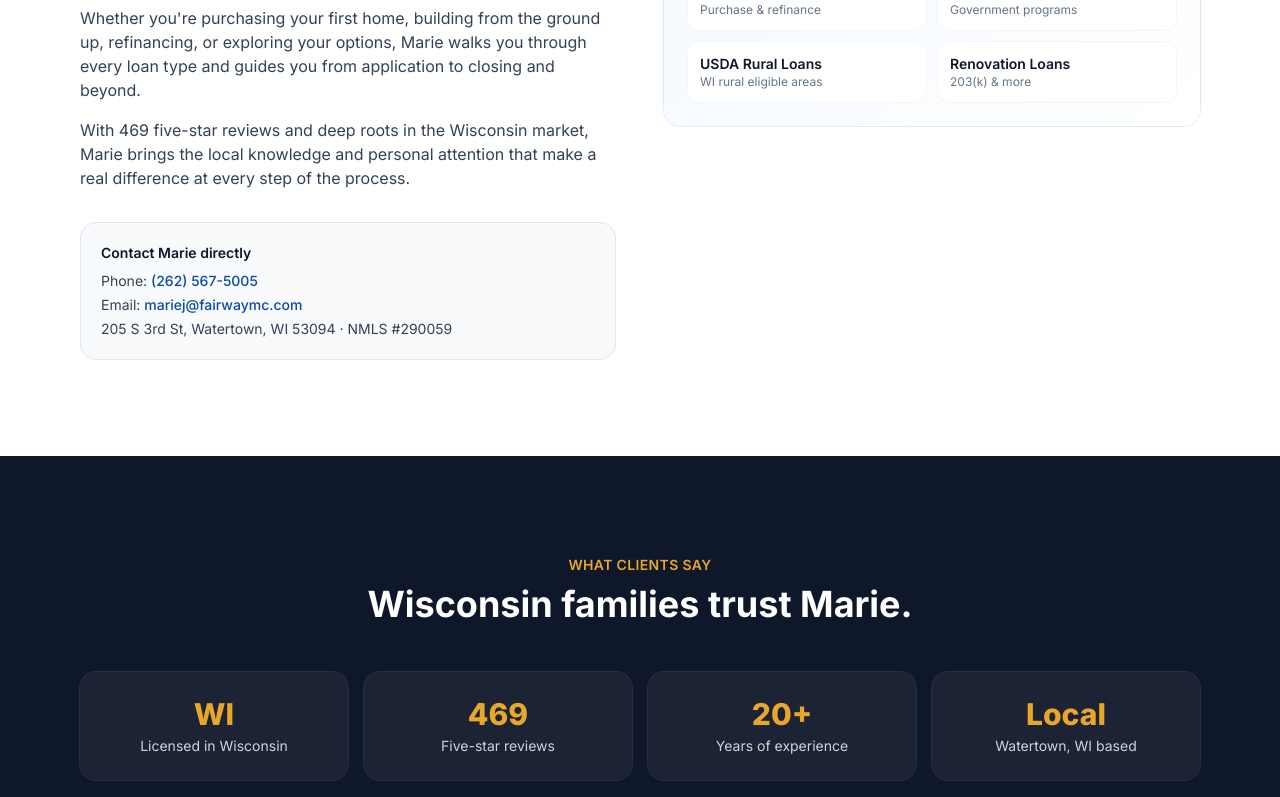
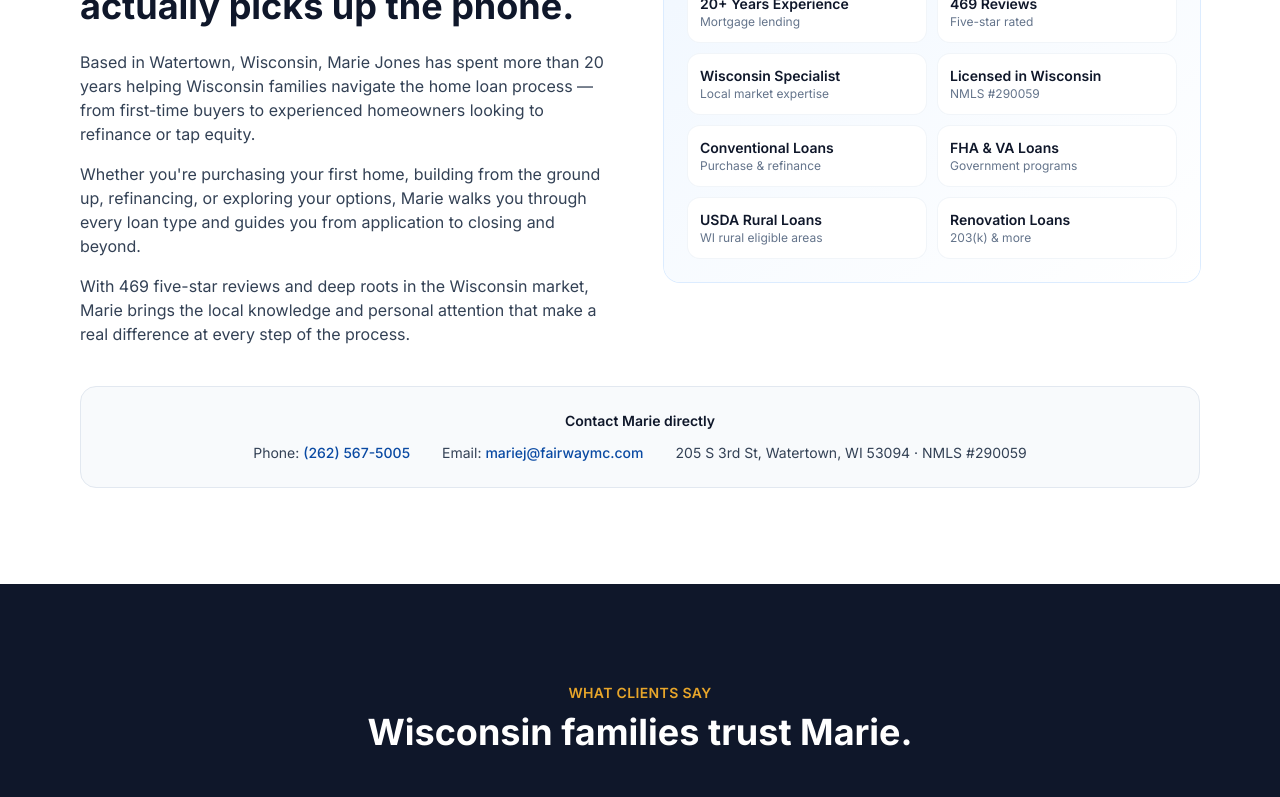
Before and after one commit to colin357/MarieJonesWebsite, a Next.js app: page / in a window 1280 px wide. Shown: the part 1968-2765 px from the top of the page. Built offline with nearby package versions, Linux system fonts and the light colour scheme.

Commit message:
Extend contact box full-width/centered; fix image extension to .jpeg
https://claude.ai/code/session_01VXA5ZeRettFH31E31xjgCU

```diff
--- a/components/About.tsx
+++ b/components/About.tsx
@@ -41,34 +41,6 @@ export default function About() {
               </p>
             </div>
 
-            <div className="mt-8 rounded-2xl border border-slate-200 bg-slate-50 p-5">
-              <div className="text-sm font-semibold text-slate-900">
-                Contact Marie directly
-              </div>
-              <div className="mt-2 space-y-1 text-sm text-slate-700">
-                <div>
-                  Phone:{" "}
-                  <a
-                    href="tel:+12625675005"
-                    className="font-medium text-brand-700 hover:underline"
-                  >
-                    (262) 567-5005
-                  </a>
-                </div>
-                <div>
-                  Email:{" "}
-                  <a
-                    href="mailto:mariej@fairwaymc.com"
-                    className="font-medium text-brand-700 hover:underline"
-                  >
-                    mariej@fairwaymc.com
-                  </a>
-                </div>
-                <div>
-                  205 S 3rd St, Watertown, WI 53094 · NMLS #290059
-                </div>
-              </div>
-            </div>
           </div>
 
           <div>
@@ -92,6 +64,33 @@ export default function About() {
             </div>
           </div>
         </div>
+
+        <div className="mt-10 rounded-2xl border border-slate-200 bg-slate-50 p-6 text-center">
+          <div className="text-sm font-semibold text-slate-900">
+            Contact Marie directly
+          </div>
+          <div className="mt-3 flex flex-wrap justify-center gap-x-8 gap-y-2 text-sm text-slate-700">
+            <div>
+              Phone:{" "}
+              <a
+                href="tel:+12625675005"
+                className="font-medium text-brand-700 hover:underline"
+              >
+                (262) 567-5005
+              </a>
+            </div>
+            <div>
+              Email:{" "}
+              <a
+                href="mailto:mariej@fairwaymc.com"
+                className="font-medium text-brand-700 hover:underline"
+              >
+                mariej@fairwaymc.com
+              </a>
+            </div>
+            <div>205 S 3rd St, Watertown, WI 53094 · NMLS #290059</div>
+          </div>
+        </div>
       </div>
     </section>
   );
--- a/components/Hero.tsx
+++ b/components/Hero.tsx
@@ -69,7 +69,7 @@ export default function Hero() {
             <div className="absolute -inset-6 rounded-[2rem] bg-accent-500/20 blur-2xl" />
             <div className="relative overflow-hidden rounded-[2rem] bg-white/10 p-2 ring-1 ring-white/20 backdrop-blur">
               <Image
-                src="/public/marie.jpeg"
+                src="/marie.jpeg"
                 alt="Marie Jones, Loan Officer with Fairway Home Mortgage"
                 width={720}
                 height={900}
```
